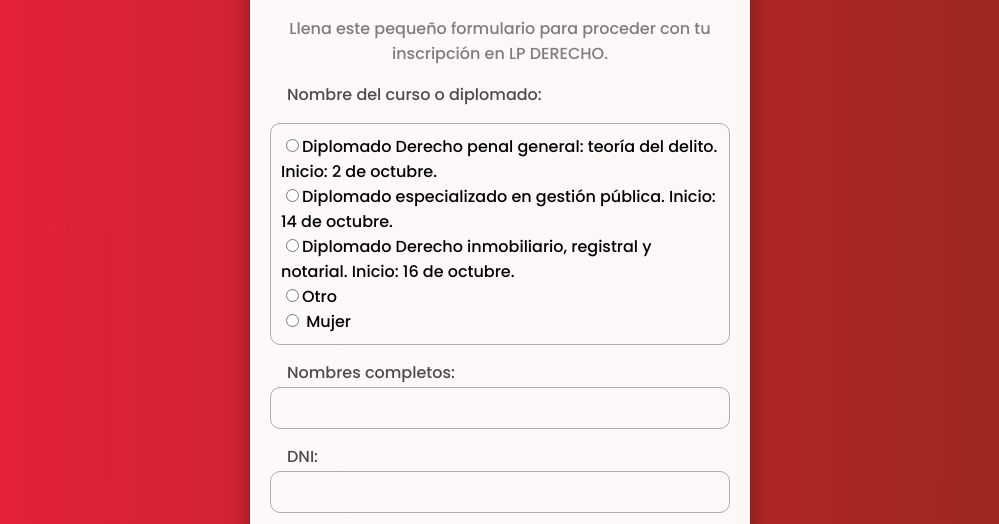
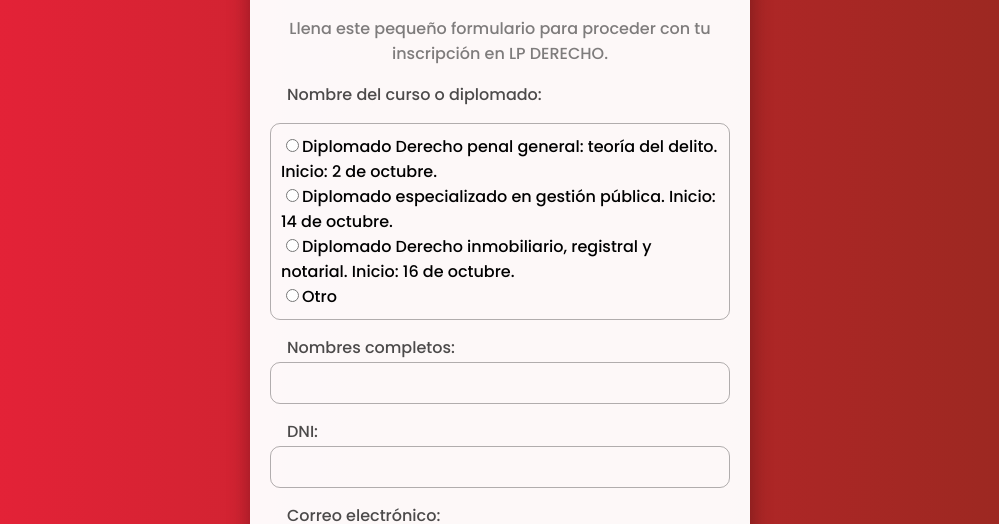
Before and after one commit to Edithokook/inscripciones, a plain HTML site: page index.html in a window 1280 px wide. Shown: the part 283-807 px from the top of the page, without its empty margins (140-1139 px from the left). Drawn offline with Linux system fonts and the light colour scheme.

Commit message:
Update index.html

```diff
--- a/index.html
+++ b/index.html
@@ -31,8 +31,7 @@
         value="Diplomado Derecho inmobiliario, registral y notarial">Diplomado Derecho inmobiliario, registral y notarial. Inicio: 16 de octubre.<br>
         <input id="servicio" type="radio" name="listaservicios"
         value="Otro">Otro<br>
-        <input type="radio" name="sexo" id="mujer">
-				<label for="mujer">Mujer</label><br>
+
       </p>
 
       <label for="cliente" class="formulario__label">Nombres completos:</label>
```
